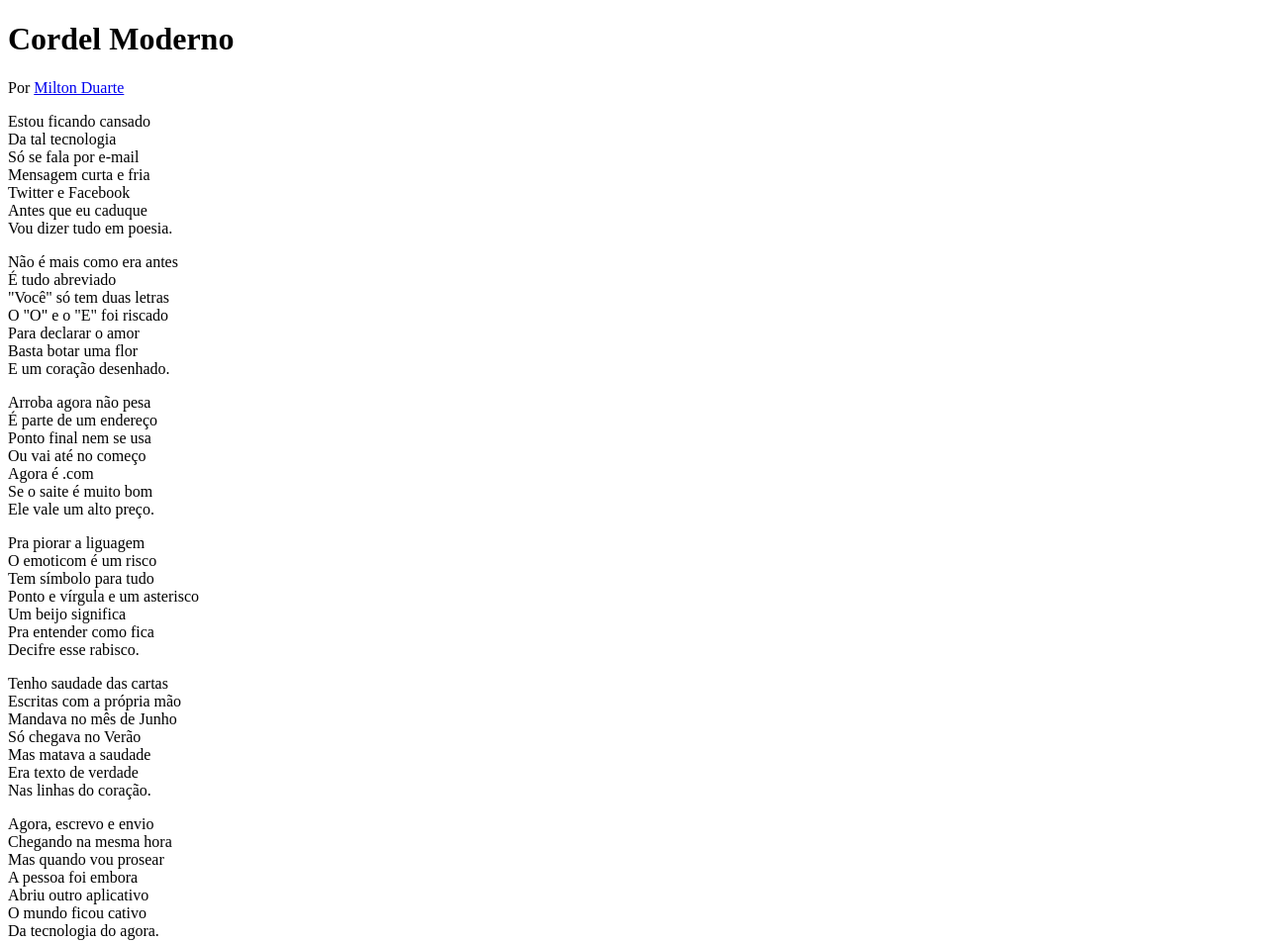
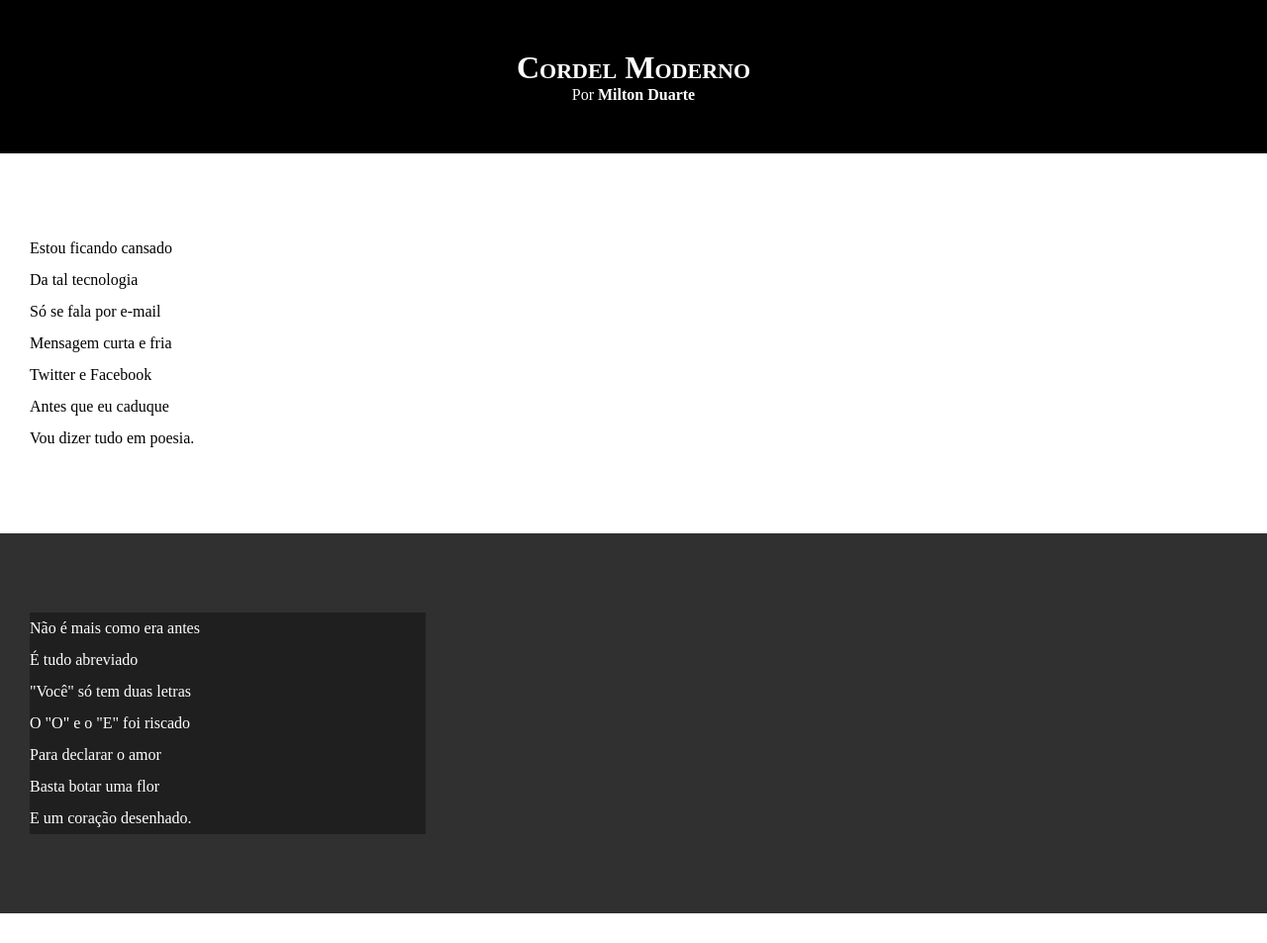
Before and after one commit to LucianoSMatos/HTMLCSS, a plain HTML site: page Desafios/d012/index.html in a window 1280 px wide. Shown: the top 953 px of the page at 99% size. Drawn offline with Linux system fonts and the light colour scheme.

Commit message:
atualizei estilo

```diff
--- a/Desafios/d012/estilo/style.css
+++ b/Desafios/d012/estilo/style.css
@@ -1 +1,59 @@
 @charset "UTF-8";
+
+* {
+    margin: 0px;
+    padding: 0px;
+}
+
+html, body {
+    min-height: 100vh;
+    background-color: darkgray;
+
+}
+header {
+    background-color: black;
+    color: white;
+    text-align: center;
+}
+header > h1 {
+    padding-top: 50px;
+    font-variant: small-caps;/*ou tro mei de coloca em letra maiuculas*/
+    /*text-transform: uppercase; coloca em letra maiuculas*/
+
+}
+header > p {
+    padding-bottom: 50px;
+}
+header a, footer a {
+    color: white;
+    text-decoration: none;
+    font-weight: bolder;
+}
+header a:hover, footer a:hover {
+    text-decoration: underline;
+}
+section {
+    padding-top: 10vh;
+    padding-bottom: 10vh;
+    line-height: 2em;
+    padding-left: 30px;
+}
+section.normal {
+    background-color: white;
+    color: black;
+}
+section.imagem {
+    background-color: rgb(49, 48, 48);
+    color: white;
+
+}
+section.imagem > p {
+    width: 400px;
+    background-color: rgba(0, 0, 0, 0.356);
+}
+footer {
+    background-color: black;
+    color: white;
+    text-align: center;
+    padding: 10px;
+}
--- a/Desafios/d012/index.html
+++ b/Desafios/d012/index.html
@@ -16,7 +16,7 @@
 
     </header>
 
-    <section>
+    <section class="normal">
         <p>
             Estou ficando cansado <br>
             Da tal tecnologia<br>
@@ -30,7 +30,7 @@
 
 
 
-    <section>
+    <section class="imagem">
         <p>
             Não é mais como era antes<br>
             É tudo abreviado<br>
@@ -42,7 +42,7 @@
         </p>
     </section>
 
-    <section>
+    <section class="normal">
         <p>
             Arroba agora não pesa<br>
             É parte de um endereço<br>
@@ -64,7 +64,7 @@
         </p>
     </section>
 
-    <section>
+    <section class="imagem">
         <p>
             Tenho saudade das cartas<br>
             Escritas com a própria mão<br>
@@ -76,7 +76,7 @@
         </p>
     </section>
 
-    <section>
+    <section class="normal">
         <p>
             Agora, escrevo e envio<br>
             Chegando na mesma hora<br>
```
